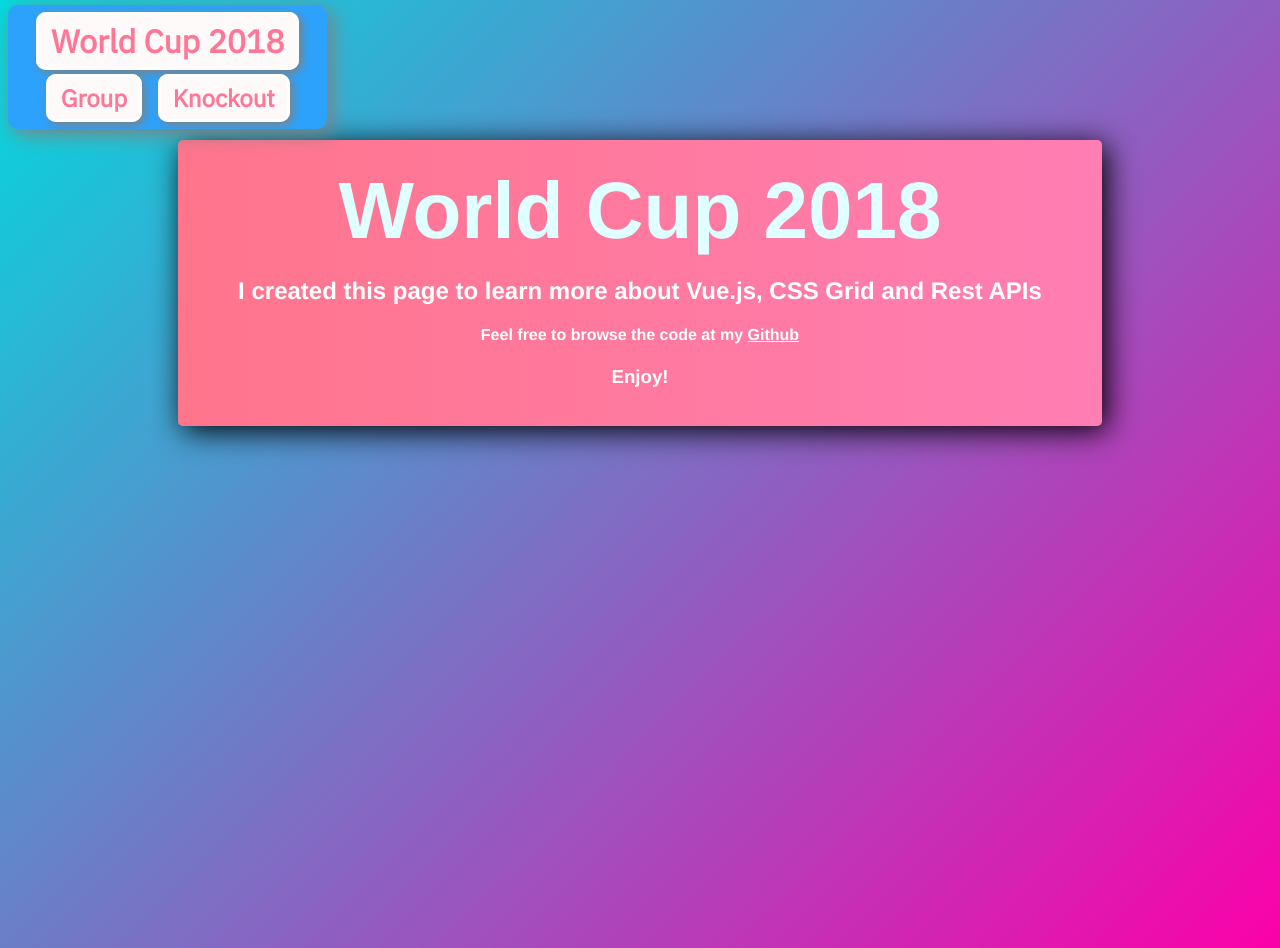
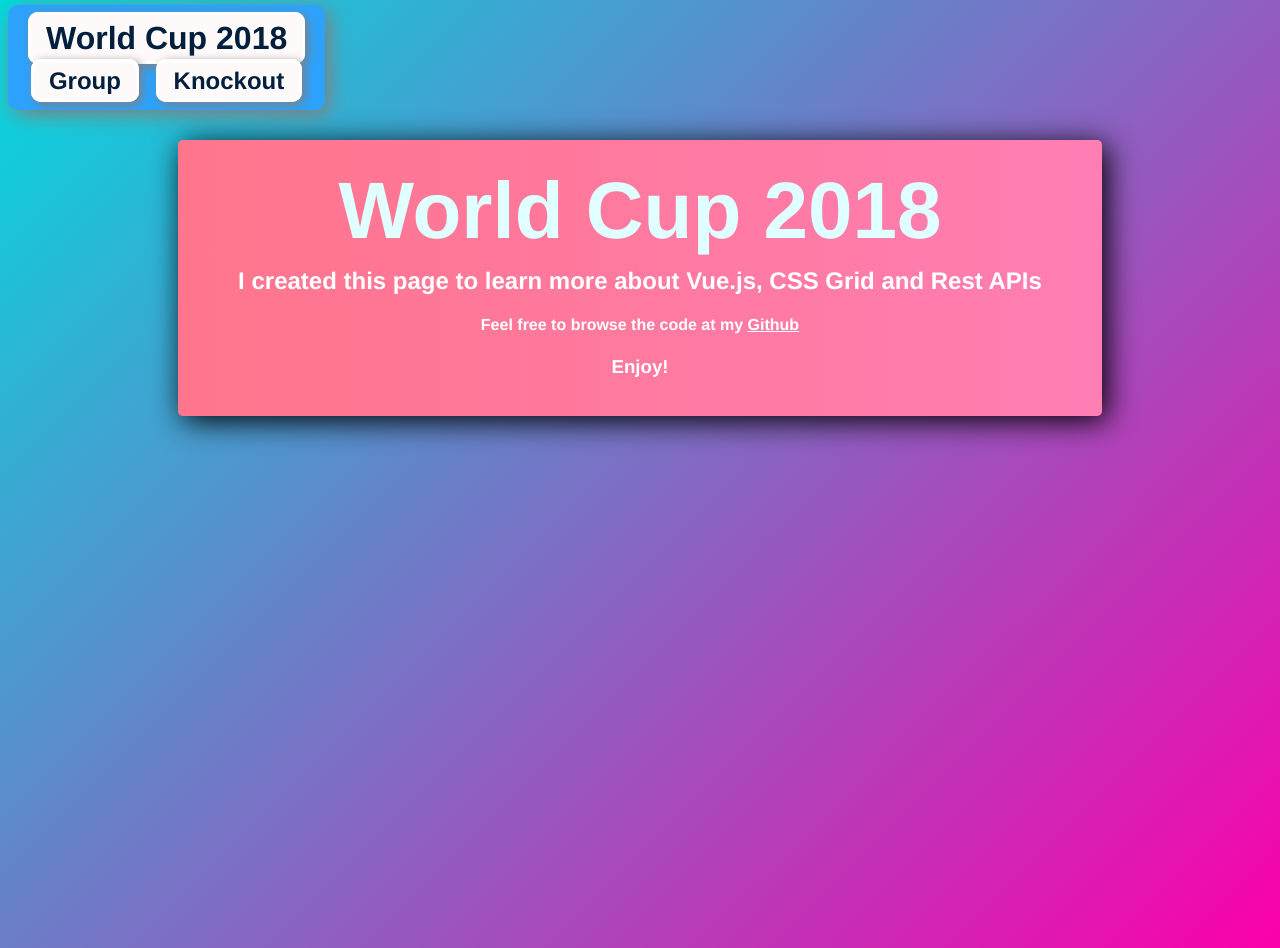
Before and after one commit to bartlomein/World-Cup-2018, a Vue app: page / in a window 1280 px wide. Built offline with nearby package versions, Linux system fonts and the light colour scheme; what vue-js-modal would draw is missing.

Commit message:
more minor fixes

```diff
--- a/src/App.vue
+++ b/src/App.vue
@@ -41,9 +41,9 @@ background: linear-gradient(315deg, rgb(252, 0, 170), rgb(0, 219, 222));
 .title-header{
   position:absolute;
   top:5px;
-  font-family: 'IBM Plex Sans', sans-serif;
+
   border-radius:10px;
-  padding:10px 18px 10px 18px;
+  padding:10px 10px 10px 10px;
   max-width:400px;
   margin:0 auto;
   box-shadow: 5px 5px 20px gray;
@@ -60,15 +60,15 @@ h1{
 h2{
   margin:5px;
   font-weight:bold;
-    margin-top:20px;
+    margin-top:10px;
 
 }
 .title-header a{
   margin-left:5px;
   margin-right:5px;
 
-  padding:5px 12px 5px 12px;
-color:#FF7796;
+  padding:5px 15px 5px 15px;
+color:#02203E;
   text-decoration: none;
 
   background-color:snow;
@@ -84,7 +84,7 @@ color:#FF7796;
 
 .title-header a:hover{
 
-  border:3px solid pink;
+
 
 }
 @media screen and (max-width: 370px){
```
